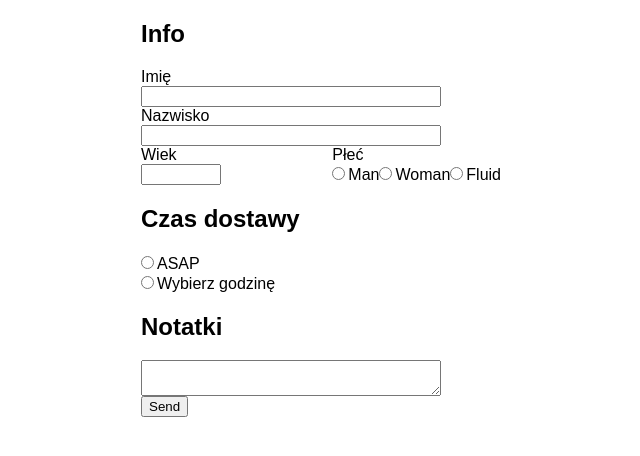
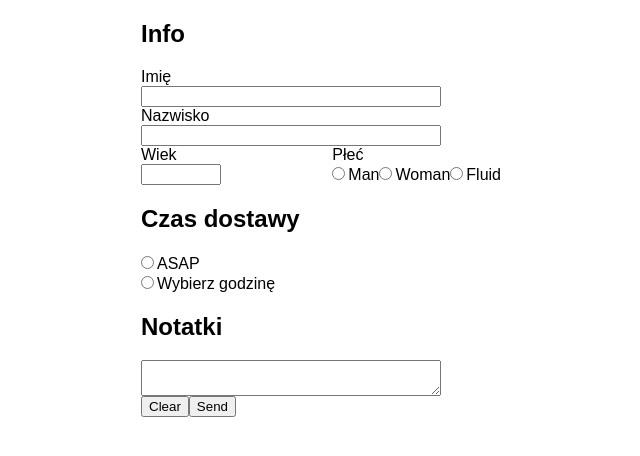
Before and after one commit to pasternakewa/pizza-form, a React (Create React App) app: page / in a window 1280 px wide. Shown: the top 456 px of the page, without its empty margins (319-959 px from the left). Built offline with nearby package versions, Linux system fonts and the light colour scheme.

Commit message:
Add Clear button that resets whole form

```diff
--- a/src/components/Form.js
+++ b/src/components/Form.js
@@ -39,7 +39,7 @@ const Form = () => {
     }
   };
   return (
-    <form onSubmit={send}>
+    <form onSubmit={send} onReset={() => setFormState({})}>
       <h2>Info</h2>
       <Input
         name="Imię"
@@ -115,9 +115,10 @@ const Form = () => {
       </div>
       <h2>Notatki</h2>
       <Textarea
-        handleChange={handleFormStateChange("note")}
+        onChange={handleFormStateChange("note")}
         value={formState.note}
       />
+      <button type="reset">Clear</button>
       <button type="submit">Send</button>
     </form>
   );
```
